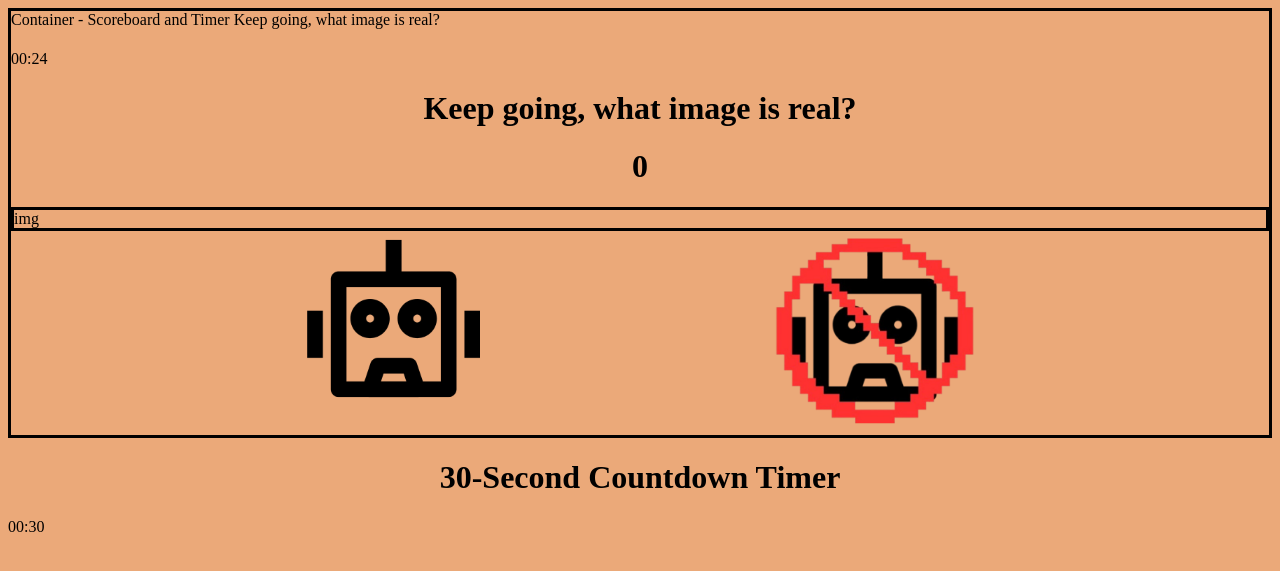
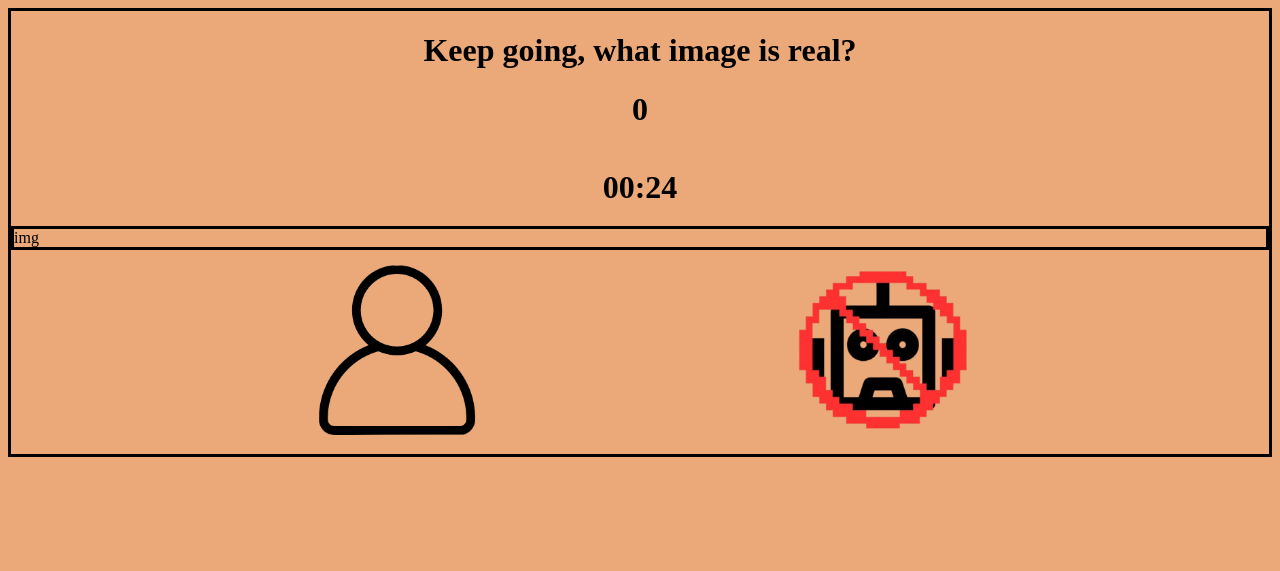
Before and after one commit to KikiNikii/Real-or-AI-, a Flask app: page /screen2 in a window 1280 px wide. Shown: the top 571 px of the page. Run offline with Flask 3, Linux system fonts and the light colour scheme.

Commit message:
Day 5 - half

```diff
--- a/app.py
+++ b/app.py
@@ -8,16 +8,6 @@ def index2():
         global score
         print(score)
         return render_template("gamescreen1.html", score_response = "What Image is real?", score_board = score)
-
-import time
-
-countdown = 30
-def countdown(s):
-        while s > 0:
-             timer = s - 1
-             time.sleep(1)
-             print(timer)
-        return render_template("gamescreen1.html", timer_message = "Your time ran out!", timer = timer)
 
 # This is gamescreen 2
 @app.route("/screen2")
--- a/static/style.css
+++ b/static/style.css
@@ -3,7 +3,7 @@ h1{
 }
 
 body{
-    background-color: rgb(235, 169, 121);
+    background-color: #eba979;
 }
 
 .homeimg {
@@ -29,14 +29,19 @@ body{
 }
 
 .Aibutton{
-    width: 175px;
+    width: 170px;
+    padding: 15px;
 }
 
 .justanimate{
-    border-style: groove;
+    border-style: none;
+    border-radius: 30px;
+    width: 170px;
+    padding: 15px;
 }
 
 .justanimate:hover{
+    background-color: #79BBEB;
     animation: movingbuttons 15s infinite;
 }
 
@@ -64,13 +69,14 @@ button{
 
 .mybutton{
     border-style: groove;
-    background-color: rgb(109, 203, 224);
+    background-color: #6dcbe0;
     width: 300px;
     justify-self: center;
+    margin: auto;
 }
 
 .mybutton:hover{
-    background-color: rgb(156, 94, 192);
+    background-color: #E0826D;
 }
 
 
@@ -84,5 +90,16 @@ a:visited{
 
 .timestyle{
     display: flex;
-    justify-content: flex-end;
+    justify-content: center;
+    padding: 20px;
+    font-weight: bold;
+    font-size: xx-large;
 }
+
+.banners{
+    display: flex;
+    justify-self: flex-start;
+    padding: 20px;
+    border-radius:30px;
+    width: 60%;
+}
--- a/templates/gamescreen1.html
+++ b/templates/gamescreen1.html
@@ -14,41 +14,35 @@
 <div>
 
     <div class = "lining">
-        Container - Scoreboard and Timer
-        {{score_response}}
-        {{timer_message}}
+
+        <!-- {{score_response}}
+        {{timer_message}} -->
+
+
+        <!-- Scoreboard -->
+        <h1>{{score_response}}</h1>
+        <h1>{{score_board}}</h1>
+
         <!-- Timer -->
         <h1>{{timer_message}}</h1>
         <h1>{{timer}}</h1>
 
             <!-- Timer Display -->
-            <div id="timerDisplay">
+            <div id="timerDisplay" class = "timestyle">
                 00:30
             </div>
-
-        <!-- Scoreboard -->
-        <h1>{{score_response}}</h1>
-        <h1>{{score_board}}</h1>
 
         <div class = "lining">
             img
         </div>
+
         <div class = "one" class = "lining">
             <!-- buttons -->
-            <a href = "/rightscreen"><img class = "Aibutton" class = "justanimate" src = "/static/YesAi.png" width = 60px></a>
-            <a href = "/wrongscreen"><img class = "resize" class = "justanimate" src = "/static/NotAi.png" width = 60px></a>
+            <a href = "/rightscreen"><img class = "justanimate" class = "Aibutton" src = "/static/human.png" width = 60px></a>
+            <a href = "/wrongscreen"><img class = "justanimate" class = "resize" src = "/static/NotAi.png" width = 60px></a>
         </div>
     </div>
 
-</div>
-
-<div id="timerContainer">
-    <h1>30-Second Countdown Timer</h1>
-
-    <!-- Timer Display -->
-    <div id="timerDisplay">
-        00:30
-    </div>
 </div>
 
 <script>
```
Also changed, not shown: templates/rightscreen.html (+6 -2 lines), static/banner1.png (added), static/human.png (added), 1 other file.
